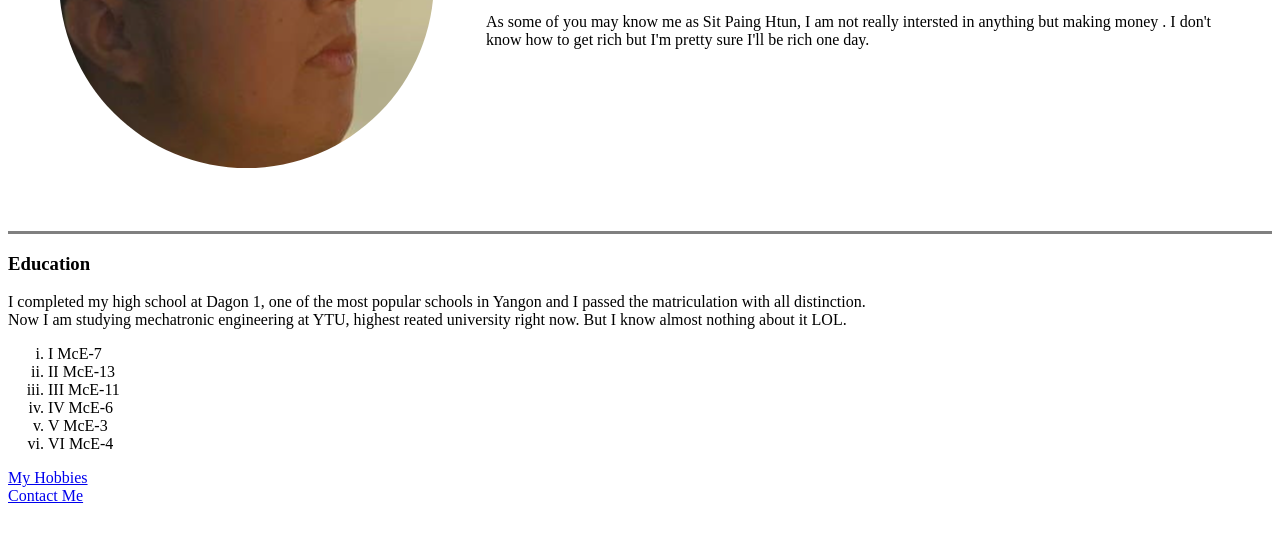
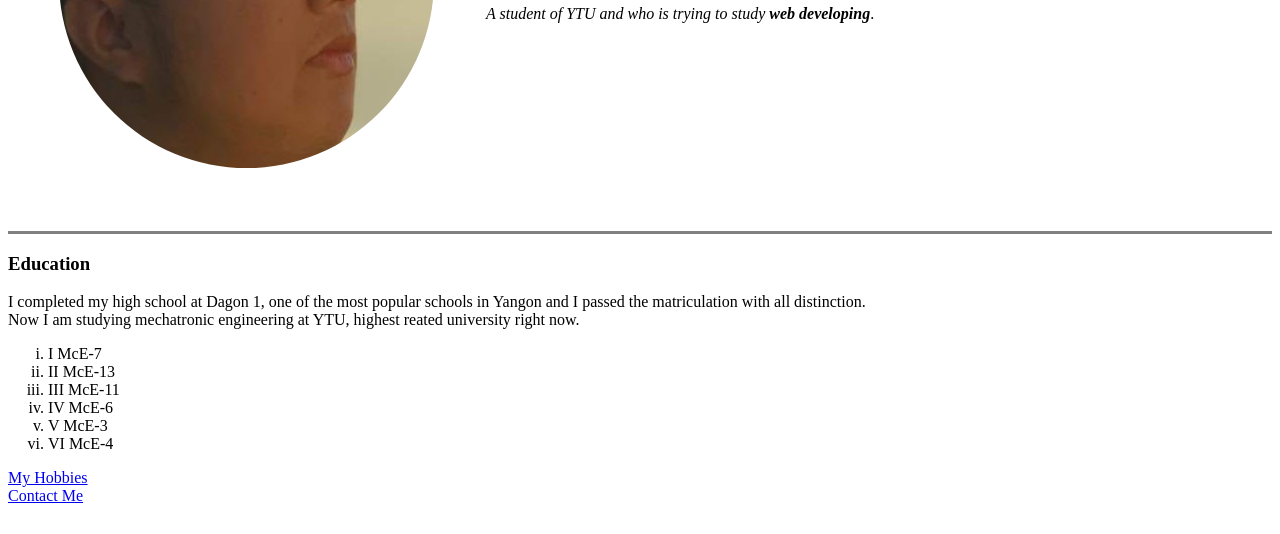
Before and after one commit to Sit-Paing/personal-cv, a plain HTML site: page index.html in a window 1280 px wide. Shown: the part 266-800 px from the top of the page. Drawn offline with Linux system fonts and the light colour scheme.

Commit message:
Update index.html

```diff
--- a/index.html
+++ b/index.html
@@ -13,9 +13,7 @@
             <td><img src="images/sp2.png" alt="Sit Paing Htun"></td>
             <td>
                 <h1>Sit Paing Htun</h1>
-                <p><em>A student of YTU and who is trying to study <strong>web developing</strong></em></p>
-                <p>As some of you may know me as Sit Paing Htun, I am not really intersted in anything but making money
-                    . I don't know how to get rich but I'm pretty sure I'll be rich one day.</p>
+                <p><em>A student of YTU and who is trying to study <strong>web developing</strong></em>.</p>
             </td>
         </tr>
     </table>
@@ -24,7 +22,6 @@
     <p>I completed my high school at Dagon 1, one of the most popular schools in Yangon
         and I passed the matriculation with all distinction.<br>
         Now I am studying mechatronic engineering at YTU, highest reated university right now.
-        But I know almost nothing about it LOL.
     <ol type="i">
         <li>I McE-7</li>
         <li>II McE-13</li>
```
